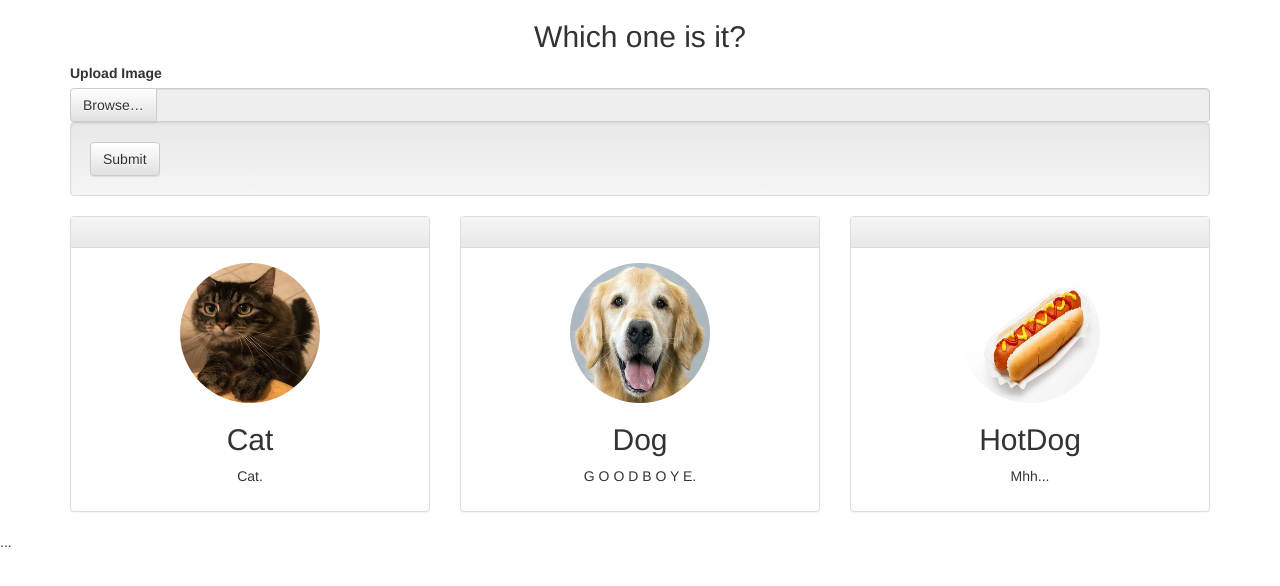
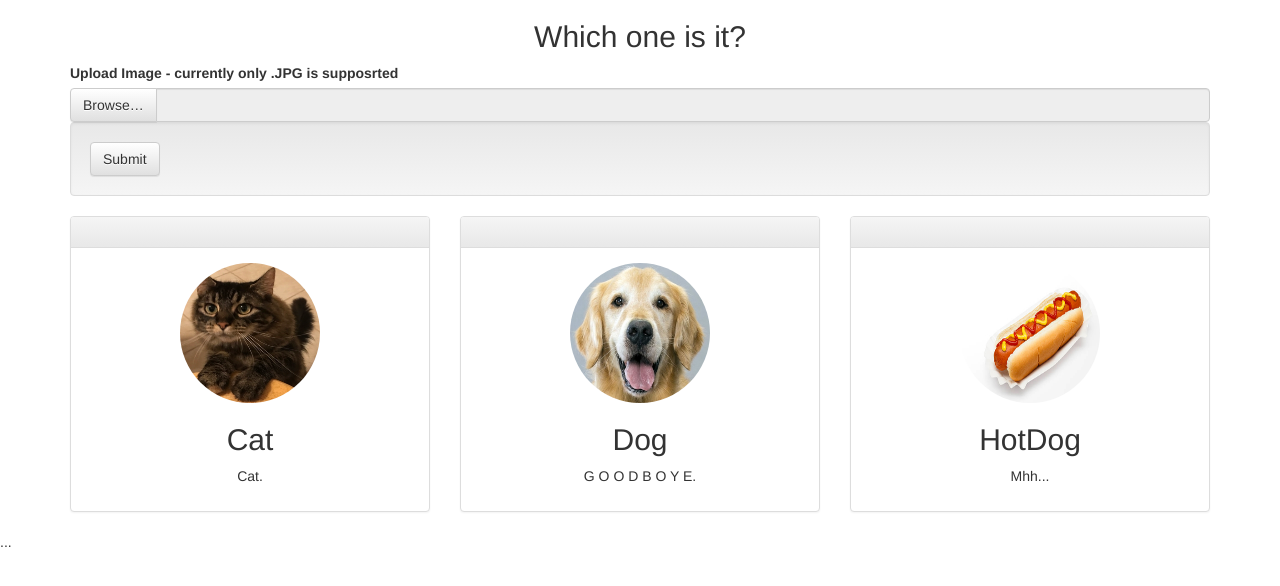
Before and after one commit to DanLearningPython/catdoghotdog, a Django app: page / in a window 1280 px wide. Shown: the part 56-642 px from the top of the page. Run offline with Django 3.2, Linux system fonts and the light colour scheme; some libraries are stand-ins or nearby versions.

Commit message:
adds jpg instructions

```diff
--- a/classify/templates/base.html
+++ b/classify/templates/base.html
@@ -8,7 +8,7 @@
     <link rel="stylesheet" href="/static/bootstrap/dist/css/bootstrap.min.css">
     <link rel="stylesheet" href="/static/bootstrap/dist/css/bootstrap-theme.min.css">
     <link rel="stylesheet" href="/static/custom.css">
-
+    <link rel="shortcut icon" href="/static/favicon.ico" type="image/x-icon">
     {% block javascript %}
     {% endblock %}
 </head>
--- a/classify/templates/homepage.html
+++ b/classify/templates/homepage.html
@@ -15,7 +15,7 @@
    <div class="form-group">
       <form id="upload-image" enctype="multipart/form-data">
          {% csrf_token %}
-         <label>Upload Image</label>
+         <label>Upload Image - currently only .JPG is supposrted</label>
          <div class="input-group">
             <span class="input-group-btn">
             <span class="btn btn-default btn-file">
```
